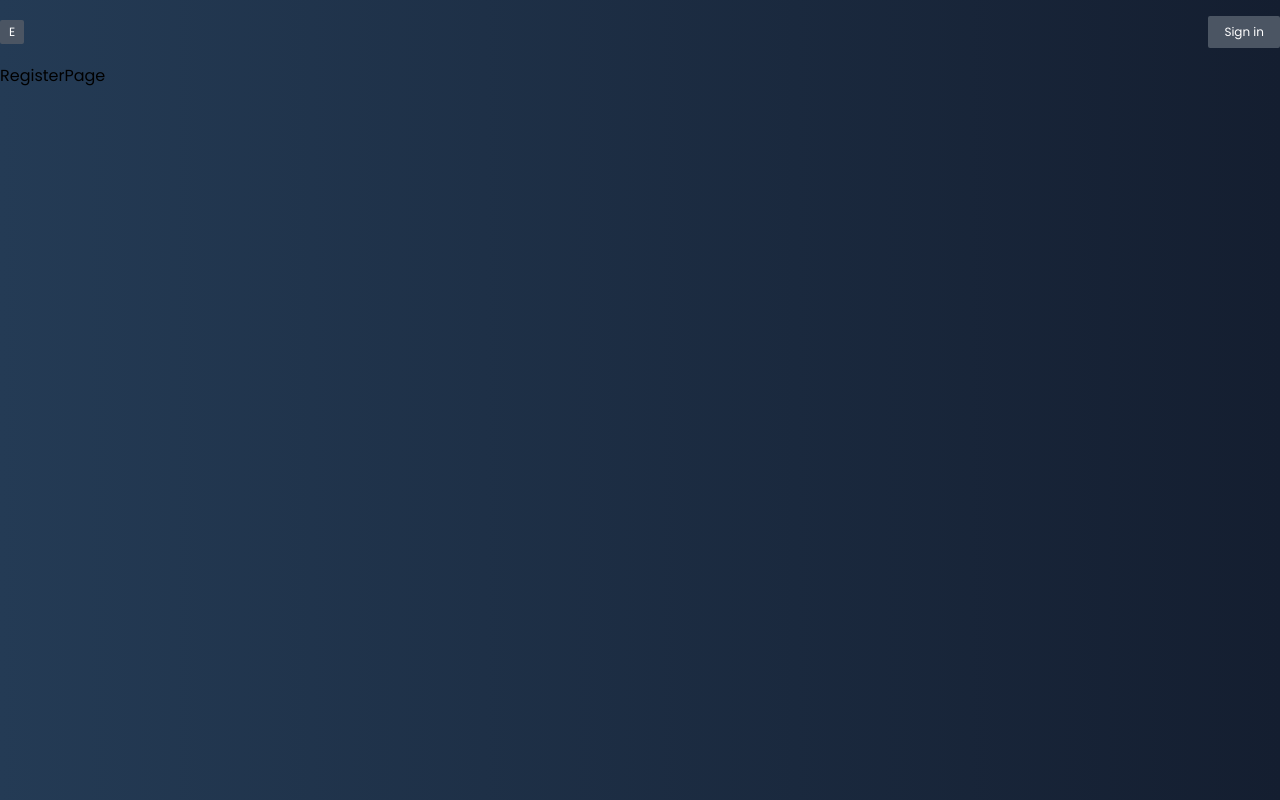
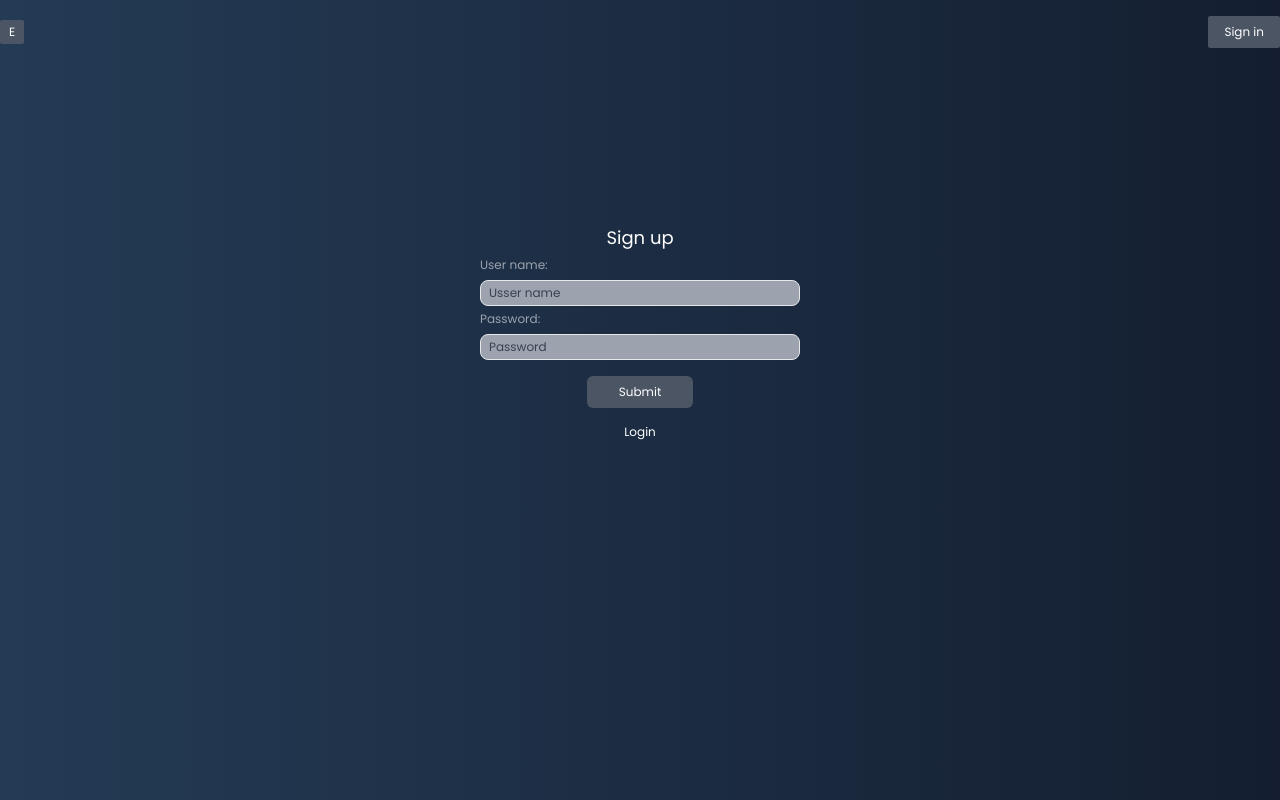
Before and after one commit to Saoa35/Node-Mongo-ToDo, a React (Create React App) app in the folder client/: page /register in a window 1280 px wide. Built offline with nearby package versions, Linux system fonts and the light colour scheme.

Commit message:
created RegisterPage

```diff
--- a/client/src/pages/LoginPage.jsx
+++ b/client/src/pages/LoginPage.jsx
@@ -1,4 +1,5 @@
 import React from "react";
+import { Link } from "react-router-dom";
 
 export const LoginPage = () => {
   return (
@@ -24,6 +25,21 @@
           className="mt-1 text-black w-full rounded-lg bg-gray-400 border py-1 px-2 text-xs outline-none placeholder:text-gray-700"
         />
       </label>
+
+      <div className="flex flex-col gap-4 justify-center mt-4 items-center">
+        <button
+          type="submit"
+          className="flex justify-center items-center text-xs bg-gray-600 text-white rounded-md py-2 px-8 max-w-[60%]"
+        >
+          Login
+        </button>
+        <Link
+          to={"/register"}
+          className="flex justify-center items-center text-xs text-white"
+        >
+          Registration
+        </Link>
+      </div>
     </form>
   );
 };
--- a/client/src/pages/RegisterPage.jsx
+++ b/client/src/pages/RegisterPage.jsx
@@ -1,9 +1,45 @@
 import React from "react";
+import { Link } from "react-router-dom";
 
 export const RegisterPage = () => {
   return (
-    <div>
-      <div>RegisterPage</div>
-    </div>
+    <form
+      onSubmit={(e) => e.preventDefault()}
+      className="w-1/4 h-60 mx-auto mt-40"
+    >
+      <h1 className="text-lg text-white text-center">Sign up</h1>
+      <label className="text-xs text-gray-400">
+        User name:
+        <input
+          type="text"
+          placeholder="Usser name"
+          className="mt-1 text-black w-full rounded-lg bg-gray-400 border py-1 px-2 text-xs outline-none placeholder:text-gray-700"
+        />
+      </label>
+
+      <label className="text-xs text-gray-400">
+        Password:
+        <input
+          type="password"
+          placeholder="Password"
+          className="mt-1 text-black w-full rounded-lg bg-gray-400 border py-1 px-2 text-xs outline-none placeholder:text-gray-700"
+        />
+      </label>
+
+      <div className="flex flex-col gap-4 justify-center mt-4 items-center">
+        <button
+          type="submit"
+          className="flex justify-center items-center text-xs bg-gray-600 text-white rounded-md py-2 px-8 max-w-[60%]"
+        >
+          Submit
+        </button>
+        <Link
+          to={"/login"}
+          className="flex justify-center items-center text-xs text-white"
+        >
+          Login
+        </Link>
+      </div>
+    </form>
   );
 };
```
